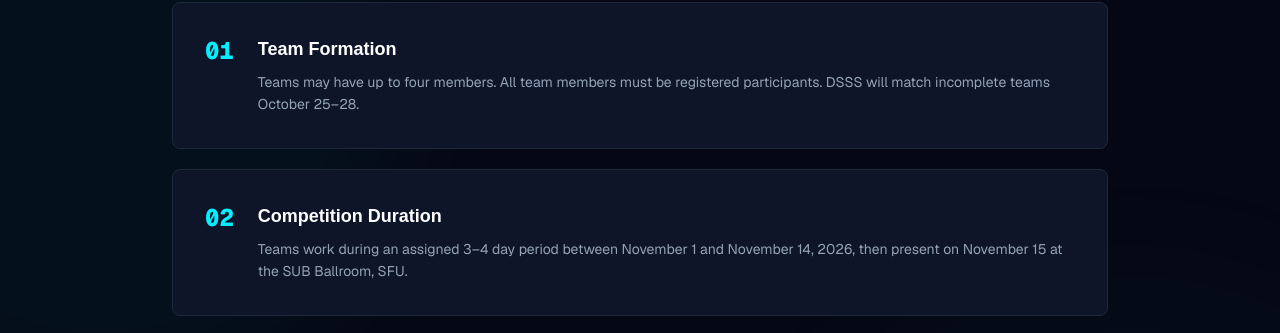
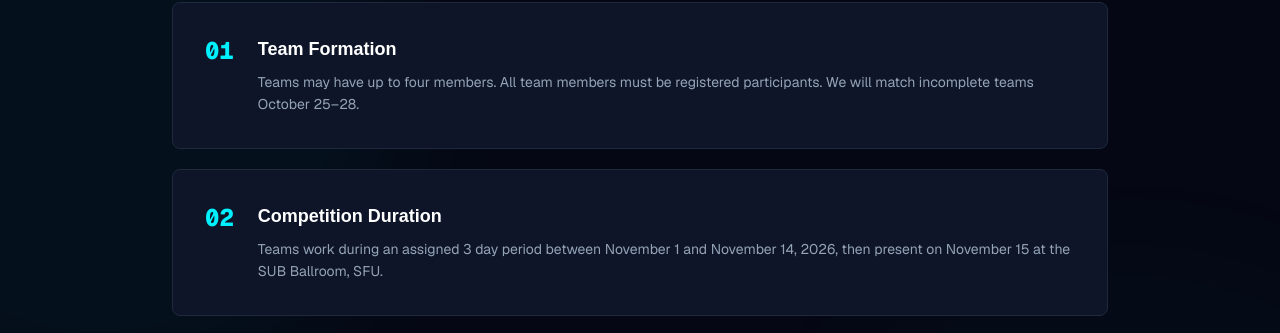
Before and after one commit to SFU-DSSS/datajam-2026-reg, a Next.js app in the folder v0_hackml-portal-main/: page /rules in a window 1280 px wide. Shown: the part 303-636 px from the top of the page. Built offline with nearby package versions, Linux system fonts and the light colour scheme; no server answers; a web font is replaced by a local one.

Commit message:
minor fixes in wording

```diff
--- a/v0_hackml-portal-main/app/rules/page.tsx
+++ b/v0_hackml-portal-main/app/rules/page.tsx
@@ -3,11 +3,11 @@ import { InfoPage } from "@/components/datajam/info-page"
 const rules = [
   {
     title: "Team Formation",
-    body: "Teams may have up to four members. All team members must be registered participants. DSSS will match incomplete teams October 25–28.",
+    body: "Teams may have up to four members. All team members must be registered participants. We will match incomplete teams October 25–28.",
   },
   {
     title: "Competition Duration",
-    body: "Teams work during an assigned 3–4 day period between November 1 and November 14, 2026, then present on November 15 at the SUB Ballroom, SFU.",
+    body: "Teams work during an assigned 3 day period between November 1 and November 14, 2026, then present on November 15 at the SUB Ballroom, SFU.",
   },
   {
     title: "Case & Dataset",
--- a/v0_hackml-portal-main/app/schedule/page.tsx
+++ b/v0_hackml-portal-main/app/schedule/page.tsx
@@ -2,7 +2,7 @@ import { InfoPage } from "@/components/datajam/info-page"
 
 const schedule = [
   { title: "October 24 — Registration Closes", body: "Complete your DataJam 2026 registration." },
-  { title: "October 25–28 — Team Matching", body: "DSSS matches incomplete teams. Teams may have up to four members." },
+  { title: "October 25–28 — Team Matching", body: "We will match incomplete teams. Teams may have up to four members." },
   { title: "By October 31 — Working Period Selection", body: "Teams select a 3 day working period." },
   {
     title: "November 1–14 — Case Working Periods",
```
